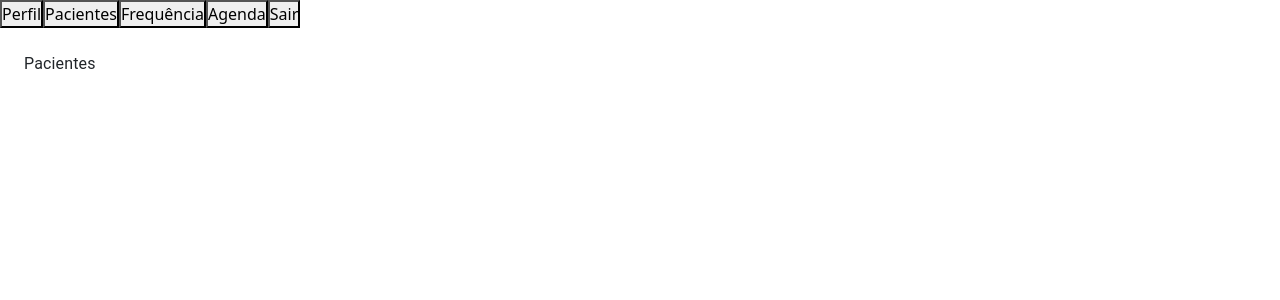
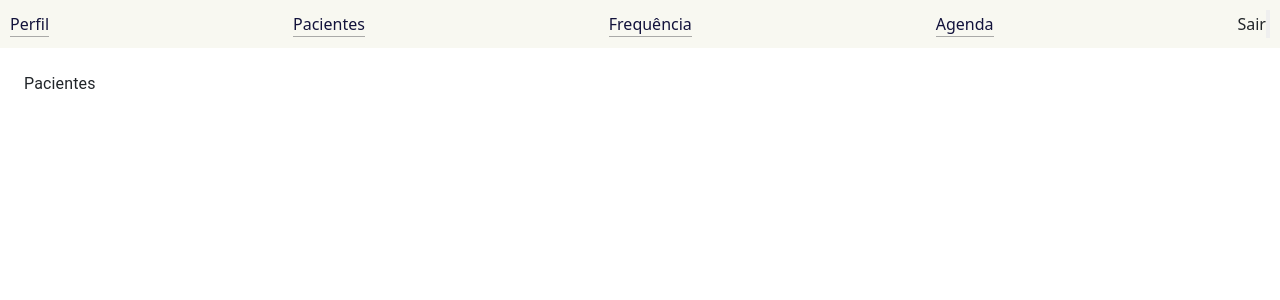
Before and after one commit to ronaldosenajr/my-clinic-app, a React (Create React App) app: page /main in a window 1280 px wide. Shown: the top 300 px of the page. Built offline with nearby package versions, Linux system fonts and the light colour scheme; no server answers.

Commit message:
Estilizando o Header

```diff
--- a/src/Components/Header.css
+++ b/src/Components/Header.css
@@ -6,3 +6,39 @@
 body {
 	font-family: Arial, Helvetica, sans-serif;
 }
+
+header {
+	display: flex;
+	background-color: #F8F8F1;;
+	padding: 10px 0px 10px 0px;
+	align-items: center;
+	align-content: center;
+	width: 100%;
+	position:static;
+}
+
+nav {
+	display: flex;
+	align-items: center;
+	align-content: center;
+	justify-content:space-between;
+	width: 100%;
+	flex-wrap: wrap;
+	margin-left: 10px;
+	margin-right: 10px;
+}
+
+.nav-button {
+	background-color:#F8F8F1;
+	color: rgb(18, 18, 59);
+	border: none;
+	border-bottom: 1px solid rgba(129, 129, 129, 0.651);
+}
+
+.nav-button input:focus {
+	outline: none;
+}
+
+.nav-button input {
+	border: none;
+}
--- a/src/Components/Header.jsx
+++ b/src/Components/Header.jsx
@@ -23,41 +23,46 @@ export default function Header() {
   return (
     <header>
       <nav>
-        <button
-          type="button"
-          onClick={ (e) => handleChange(e, 0) }
-          className="nav-button"
-        >
+        <label htmlFor="perfil-input" className="nav-button">
           Perfil
-        </button>
-        <button
-          type="button"
-          onClick={ (e) => handleChange(e, 1) }
-          className="nav-button"
-        >
+          <input
+            type="button"
+            id="perfil-input"
+            onClick={ (e) => handleChange(e, 0) }
+          />
+        </label>
+        <label htmlFor="pacientes-input" className="nav-button">
           Pacientes
-        </button>
-        <button
-          type="button"
-          onClick={ (e) => handleChange(e, 2) }
-          className="nav-button"
-        >
+          <input
+            type="button"
+            id="pacientes-input"
+            onClick={ (e) => handleChange(e, 1) }
+          />
+        </label>
+        <label htmlFor="frequencia-input" className="nav-button">
           Frequência
-        </button>
-        <button
-          type="button"
-          onClick={ (e) => handleChange(e, agendaValue) }
-          className="nav-button"
-        >
+          <input
+            type="button"
+            id="frequencia-input"
+            onClick={ (e) => handleChange(e, 2) }
+          />
+        </label>
+        <label htmlFor="agenda-input" className="nav-button">
           Agenda
-        </button>
-        <button
-          type="button"
-          onClick={ logOut }
-          className="nav-button"
-        >
+          <input
+            type="button"
+            id="agenda-input"
+            onClick={ (e) => handleChange(e, agendaValue) }
+          />
+        </label>
+        <label htmlFor="pacientes-input" className="sair-button">
           Sair
-        </button>
+          <input
+            type="button"
+            id="pacientes-input"
+            onClick={ logOut }
+          />
+        </label>
       </nav>
     </header>
   );
```
